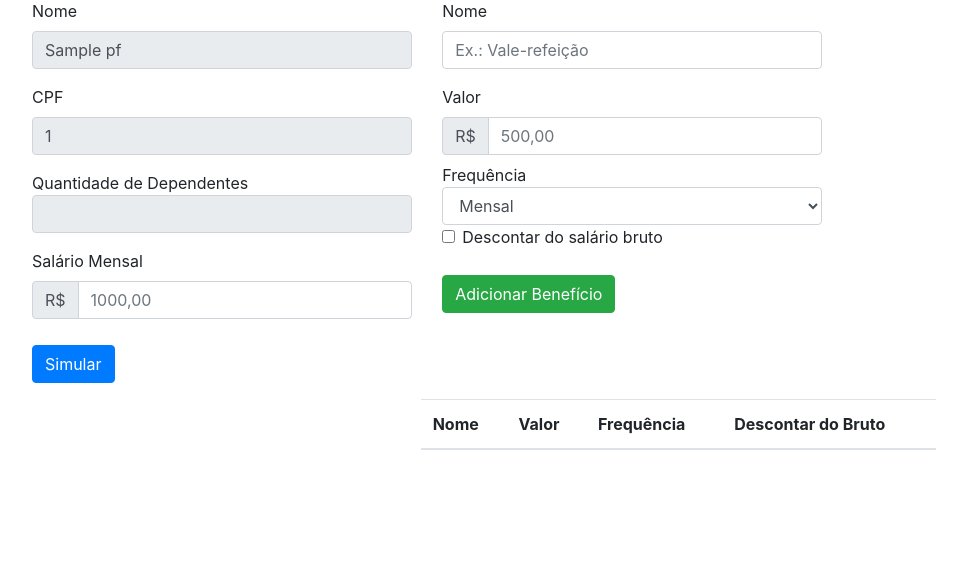
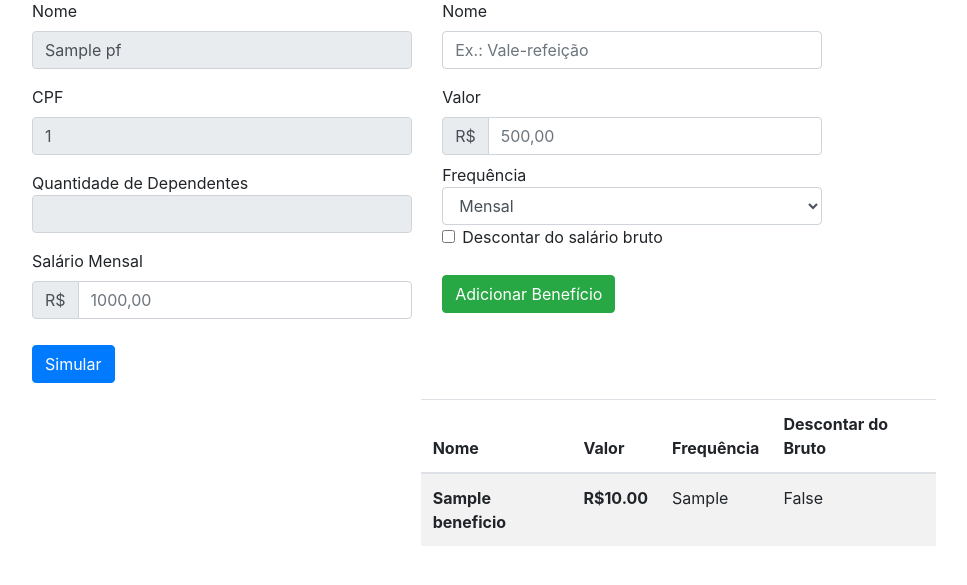
Before and after one commit to Diogo364/salary-simulation-API, a Flask app: template salary_simulation_API/templates/forms/clt_form.html in a window 1280 px wide. Shown: the part 121-706 px from the top of the page, without its empty margins (16-983 px from the left). Run offline with Flask 2, Linux system fonts and the light colour scheme; the template is opened without the code that fills it: most values are stand-ins (such as "Sample title", 1, 10 or a date in 2020); lists and menus that the app fills with data are empty; some libraries are stand-ins or nearby versions.

Commit message:
Add: Tabela de Benefícios

```diff
--- a/salary_simulation_API/models/modelos/clt/beneficio.py
+++ b/salary_simulation_API/models/modelos/clt/beneficio.py
@@ -11,7 +11,7 @@ class Beneficio:
     def get_nome(self):
         return self._nome
 
-    def get_tipo(self):
+    def get_frequencia(self):
         return self._frequencia
 
     def is_incluido_salario(self):
--- a/salary_simulation_API/templates/base_layout.html
+++ b/salary_simulation_API/templates/base_layout.html
@@ -51,10 +51,14 @@
 </main>
 <div class="row">
     <div class="col col-md-4">
+        <table class="table table-striped">
             {% block table1 %}{% endblock %}
+        </table>
     </div>
     <div class="col col-md-5">
+        <table class="table table-striped">
             {% block table2 %}{% endblock %}
+        </table>
     </div>
 </div>
 
--- a/salary_simulation_API/templates/forms/clt_form.html
+++ b/salary_simulation_API/templates/forms/clt_form.html
@@ -65,8 +65,6 @@
 
 {% block table1 %}
     {% if clt %}
-
-        <table class="table table-striped">
         <thead>
         <tr>
             <th scope="col">     </th>
@@ -101,7 +99,6 @@
 
 {% block table2 %}
 {% if beneficios|length %}
-        <table class="table table-striped">
     <thead>
     <tr>
         <th scope="col">Nome</th>
@@ -110,6 +107,15 @@
         <th scope="col">Descontar do Bruto</th>
     </tr>
     </thead>
-        </table>
+    <tbody>
+    {% for beneficio in beneficios %}
+        <tr>
+            <th scope="col">{{ beneficio.get_nome() }}</th>
+            <th scope="col">{{ "R$%.2f"|format(beneficio.get_valor()) }}</th>
+            <td scope="col">{{ beneficio.get_frequencia() }}</td>
+            <td scope="col">{{ True if beneficio.is_incluido_salario() else False }}</td>
+        </tr>
+    {% endfor %}
+</tbody>
 {% endif %}
 {% endblock %}
```
Lines whose indentation alone changed are shown as unchanged.
